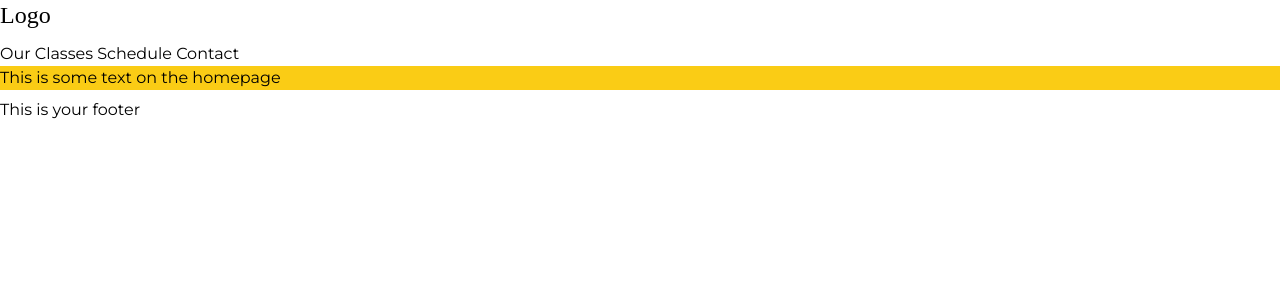
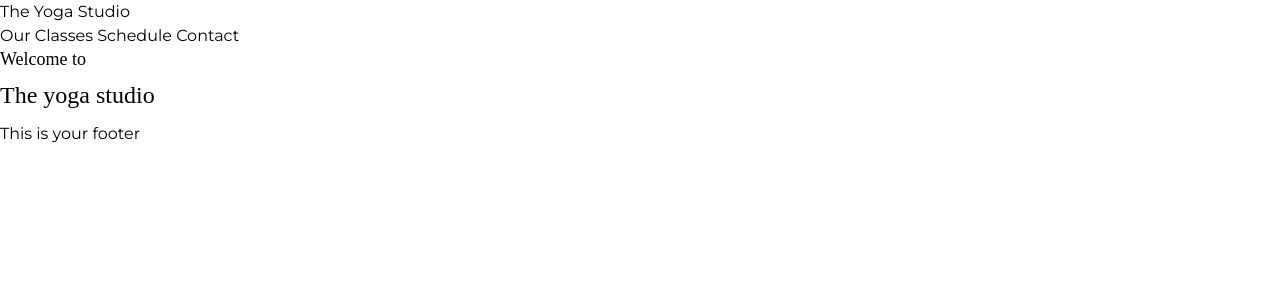
Before and after one commit to Morgansdavis/the-yoga-studio-starter, a Jekyll site: the page built from index.html, in a window 1280 px wide. Shown: the top 300 px of the page. Built offline with Jekyll 4.4.1, drawn with Linux system fonts in a browser that asks for light colours; some web fonts are replaced.

Commit message:
site header

```diff
--- a/_includes/site-footer.html
+++ b/_includes/site-footer.html
@@ -0,0 +1 @@
+<footer> This is your footer </footer>
--- a/_includes/site-header.html
+++ b/_includes/site-header.html
@@ -1,5 +1,5 @@
 <header>
-    <h2> Logo </h2>
+    <a href="/index.html"> The Yoga Studio </a>
     <nav>
         <a href="/classes.html"> Our Classes </a>
         <a href="/schedule.html"> Schedule </a>
--- a/_layouts/default.html
+++ b/_layouts/default.html
@@ -13,7 +13,7 @@
 
     {{content}}
 
-	<footer> This is your footer </footer>
+	{% include site-footer.html %}
 
 </body>
 
--- a/index.html
+++ b/index.html
@@ -8,5 +8,10 @@ seo:
   hide-from-google: false
 ---
 
-<!--------- This is the site header ---------------->
-<p class="bg-yellow-400"> This is some text on the homepage </p>
+<!--------- This is the header banner  ---------------->
+<section>
+    <div>
+    <h4> Welcome to </h4>
+    <h2> The yoga studio </h2>
+    </div>
+</section>
```
